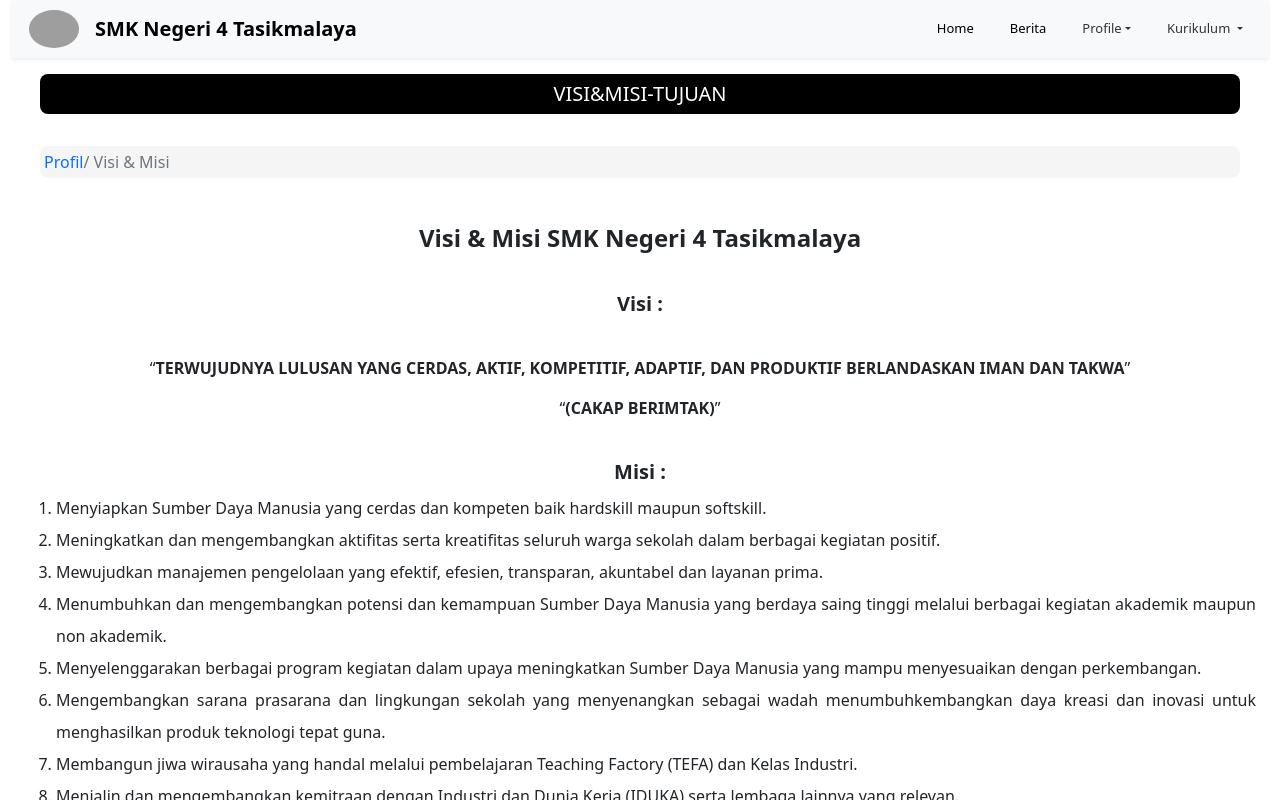
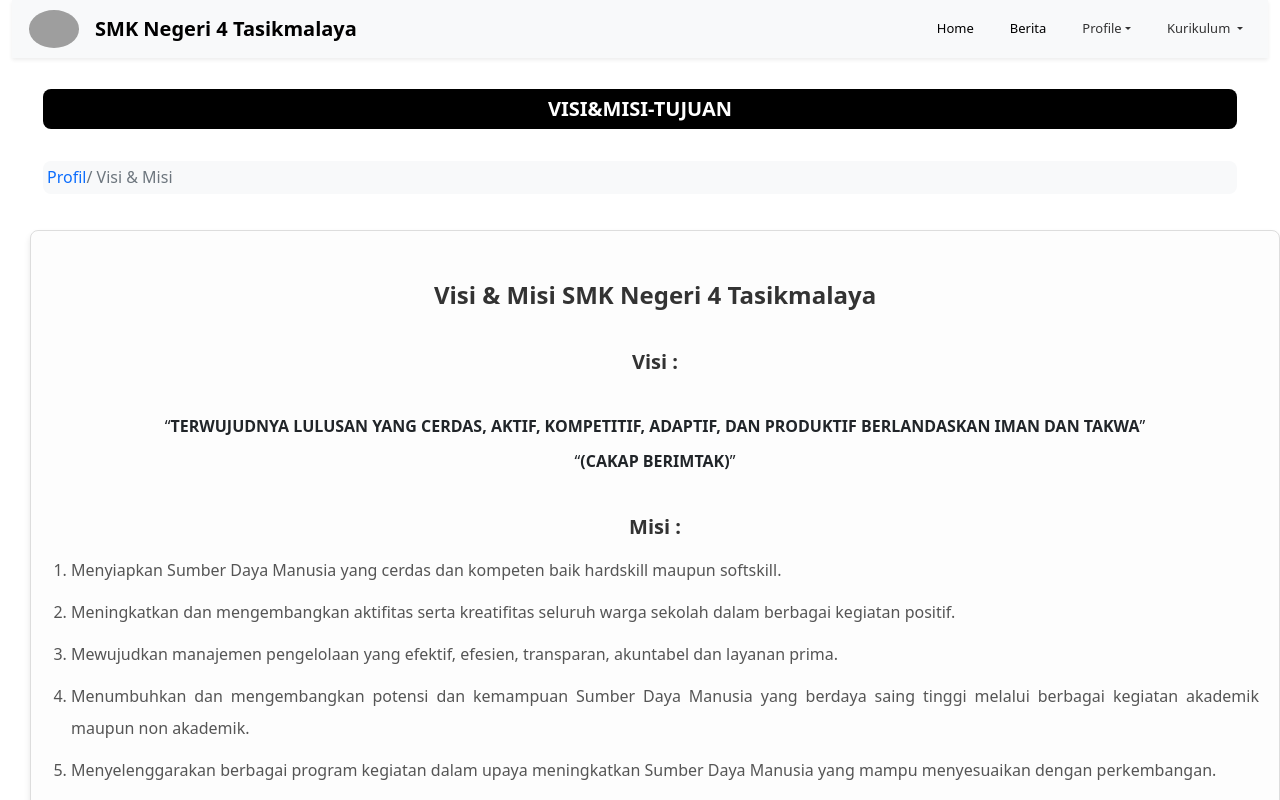
Before and after one commit to Ciroalve/website, a Nuxt app: page /profil/visi-misi in a window 1280 px wide. Shown: the top 800 px of the page. Built offline with nearby package versions, Linux system fonts and the light colour scheme; grey boxes are pictures that could not be loaded.

Commit message:
Update visi-misi.vue

```diff
--- a/pages/profil/visi-misi.vue
+++ b/pages/profil/visi-misi.vue
@@ -84,4 +84,117 @@
 </template>
 
 <style scoped>
+/* Global Styling */
+body {
+  font-family: Arial, sans-serif;
+  margin: 0;
+  padding: 0;
+  background-color: #f9f9f9;
+}
+
+.container-fluid {
+  padding: 15px;
+}
+
+/* Styling for Headers */
+h4, h5 {
+  font-weight: bold;
+  color: #333;
+}
+
+h4 {
+  margin-bottom: 20px;
+}
+
+h5 {
+  margin-bottom: 15px;
+}
+
+/* Styling for Links */
+.text-decoration-none {
+  text-decoration: none;
+}
+
+.text-white {
+  color: #fff;
+}
+
+.text-secondary {
+  color: #6c757d;
+}
+
+/* Box and Background Styling */
+.rounded-3 {
+  border-radius: 8px;
+}
+
+p {
+  margin: 10px 0;
+  line-height: 1.6;
+}
+
+.visimisi {
+  margin: 20px 15px;
+  padding: 15px;
+  background-color: #fff;
+  box-shadow: 0 4px 6px rgba(0, 0, 0, 0.1);
+  border-radius: 8px;
+}
+
+.subcontent {
+  padding: 20px;
+  background-color: #fdfdfd;
+  border: 1px solid #ddd;
+  border-radius: 8px;
+}
+
+/* List Styling */
+ol {
+  padding-left: 20px;
+}
+
+ol li {
+  margin-bottom: 10px;
+  line-height: 1.8;
+  color: #555;
+}
+
+/* Center Alignment */
+.text-center {
+  text-align: center;
+}
+
+/* Button or Highlighted Elements */
+p[style*="background-color: whitesmoke"] {
+  background-color: #f8f9fa !important;
+  color: #333;
+  padding: 10px;
+  border-radius: 8px;
+}
+
+/* Horizontal Rule Styling */
+hr[title="TUJUAN SMK"] {
+  border: none;
+  height: 2px;
+  background-color: #333;
+  margin: 20px 0;
+}
+
+/* Margin and Padding Utilities */
+.p-1 {
+  padding: 5px;
+}
+
+.p-2 {
+  padding: 10px;
+}
+
+.m-3 {
+  margin: 15px;
+}
+
+.m-5 {
+  margin: 30px;
+}
+
 </style>
```
